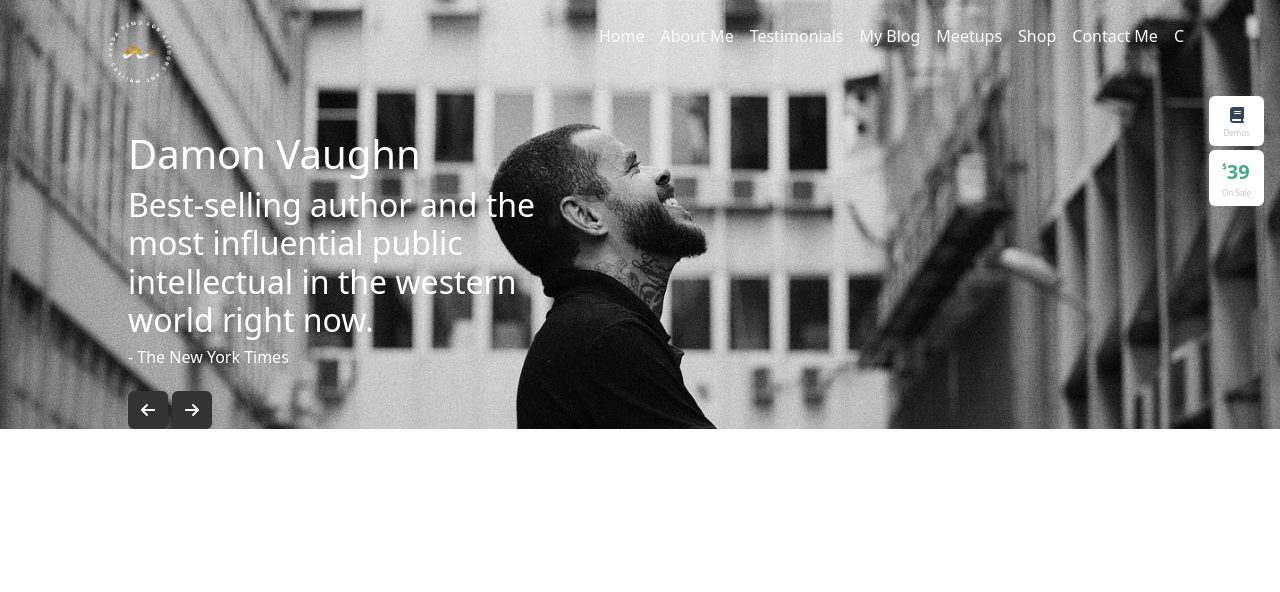
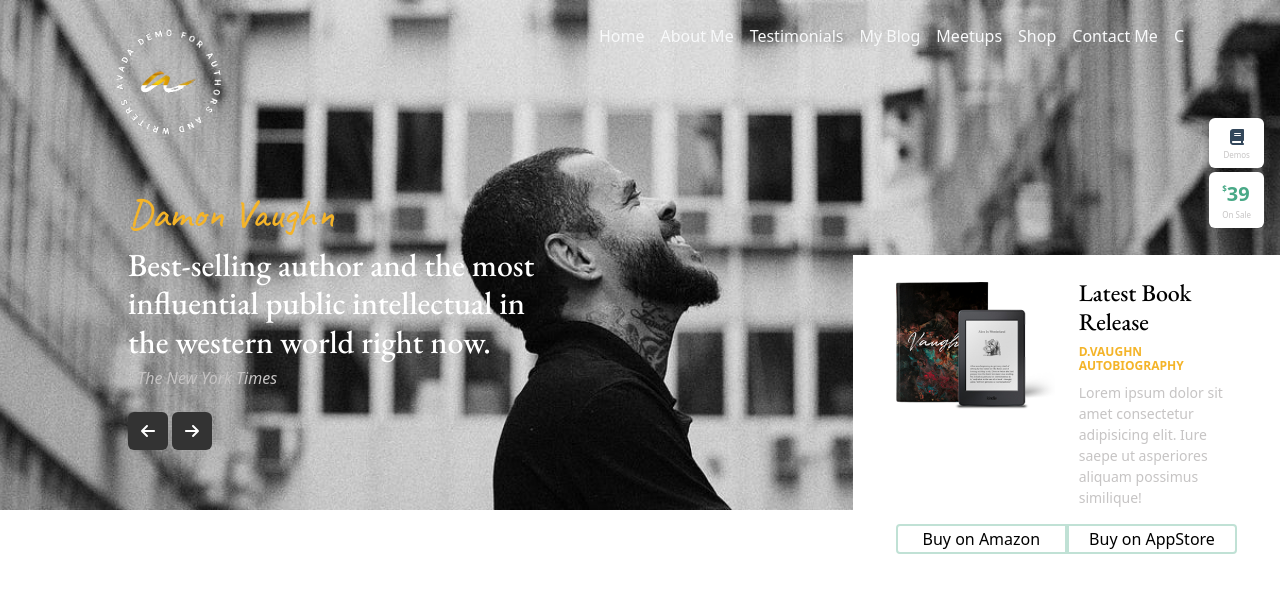
Before and after one commit to DomenicoDeSalvo/proj-html-vuejs, a Vue app: page / in a window 1280 px wide. Shown: the top 592 px of the page. Built offline with nearby package versions, Linux system fonts and the light colour scheme.

Commit message:
Hero completed

```diff
--- a/src/App.vue
+++ b/src/App.vue
@@ -20,5 +20,4 @@
 <style lang="scss">
   @use './assets/style/general';
 
-
 </style>
--- a/src/assets/Style/general.scss
+++ b/src/assets/Style/general.scss
@@ -1 +1,8 @@
 @use './partials/layout';
+@use './partials/reset';
+
+
+//FONT TITLES
+@import url('https://fonts.googleapis.com/css2?family=Caveat:wght@400..700&family=Homemade+Apple&display=swap');
+//SUBTITLES
+@import url('https://fonts.googleapis.com/css2?family=Caveat:wght@400..700&family=EB+Garamond:ital,wght@0,400..800;1,400..800&family=Homemade+Apple&display=swap');
--- a/src/assets/Style/partials/_layout.scss
+++ b/src/assets/Style/partials/_layout.scss
@@ -34,3 +34,9 @@
     max-width: 35%;
     margin: 0 auto;
 }
+
+//FONT
+
+.subtitle{
+    font-family: "EB Garamond", serif;
+}
--- /dev/null
+++ b/src/assets/Style/partials/_reset.scss
@@ -0,0 +1,3 @@
+img{
+    max-width: 100%;
+}
--- a/src/components/AppHeader.vue
+++ b/src/components/AppHeader.vue
@@ -1,5 +1,5 @@
 <template>
-    <header class="position-absolute top-0 start-0 end-0 text-light" >
+    <header class="position-absolute top-0 start-0 end-0 text-light z-2" >
         <nav class="container_85">
             <div class="d-flex m-auto justify-content-between">
                 <img class="mt-2 logo" src="/public/author-logo-round-small.png" alt="">
@@ -56,7 +56,7 @@
 
 <style lang="scss" scoped>
     .logo{
-        max-width: 90px;
+        max-width: 150px;
     }
 
     li span{
--- a/src/components/main_components/AppHero.vue
+++ b/src/components/main_components/AppHero.vue
@@ -5,7 +5,7 @@
             <div class="container_80">
                 <div class="hero__intro mb-4">
                     <h1>Damon Vaughn</h1>
-                    <h2>Best-selling author and the most influential public intellectual in the western world right now.</h2>
+                    <h2 class="subtitle">Best-selling author and the most influential public intellectual in the western world right now.</h2>
                     <h6>- The New York Times</h6>
                 </div>
                 <div class="slider d-flex gap-1">
@@ -19,7 +19,7 @@
             </div>
         </section>
         <!-- ICONS -->
-        <section class="icons">
+        <section class="icons z-3">
             <div class="d-flex flex-column m-3 gap-1">
                 <button class="btn">
                     <!-- NOTA: Non riesco a capire cosa sia questa icona, ne metto una caso per il momento. -->
@@ -35,6 +35,25 @@
                 </button>
             </div>
         </section>
+        <!-- LATEST RELEASE -->
+        <section class="latest position-absolute bottom-0 end-0 py-4">
+            <div class="container_80">
+                <div class="row row-cols-2">
+                    <div class="col">
+                        <img class="" src="/public/book-widget.png" alt="">
+                    </div>
+                    <div class="description col text-center">
+                        <h2 class="subtitle">Latest Book Release</h2>
+                        <h5>D.VAUGHN AUTOBIOGRAPHY</h5>
+                        <p>Lorem ipsum dolor sit amet consectetur adipisicing elit. Iure saepe ut asperiores aliquam possimus similique!</p>
+                    </div>
+                </div>
+            </div>
+            <div class="container_80 pb-5">
+                <button class="left">Buy on Amazon</button>
+                <button class="right">Buy on AppStore</button>
+            </div>
+        </section>
     </div>
 </template>
 
@@ -46,17 +65,29 @@
 
 <style lang="scss" scoped>
 @use'../../assets/Style/partials/variables' as*;
+
+//HERO LAYOUT
     .hero{
         background-image: url(/public/author_banner.jpg);
         background-repeat: no-repeat;
         background-size: cover;
         background-position: center;
         color: $brand_white;
+        position: relative;
+        padding: 60px 0;
     }
 
     .hero__intro{
         max-width: 420px;
         padding-top: 130px;
+        h1{
+            color: $brand_yellow;
+            font-family: "Caveat", cursive;
+        }
+        h6{
+            color: $brand_grey;
+            font-style: italic;
+        }
     }
 
     .slider button{
@@ -64,9 +95,10 @@
         color: $brand_white;
     }
 
+    //ICONS
     .icons{
         position: absolute;
-        top: 10%;
+        top: 20%;
         right: 0;
         cursor: pointer;
         button{
@@ -92,4 +124,50 @@
         }
     }
 
+    //LATEST RELEASE
+    .latest{
+        background-color: $brand_white;
+        width: calc(100% / 3);
+        max-height: 50%;
+        color: black;
+        .description{
+
+            *{
+                text-align: left;
+
+            }
+            h2{
+                font-size: 24px;
+            }
+
+            h5{
+                font-size: 12px;
+                font-weight: 700;
+                color: $brand_yellow;
+            }
+
+            p{
+                font-size: 14px;
+                color: $brand_grey;
+            }
+        }
+        button{
+            width: 50%;
+            height: 30px;
+            border: 2px solid #C0E1D5;
+            background-color: $brand_white;
+            &:hover{
+                background-color: #EEF9F6;
+            }
+        }
+        .left{
+                border-top-left-radius: 4px;
+                border-bottom-left-radius: 4px;
+        }
+        .right{
+                border-top-right-radius: 4px;
+                border-bottom-right-radius: 4px;
+        }
+    }
+
 </style>
```
Also changed, not shown: public/book-widget.png (added).
